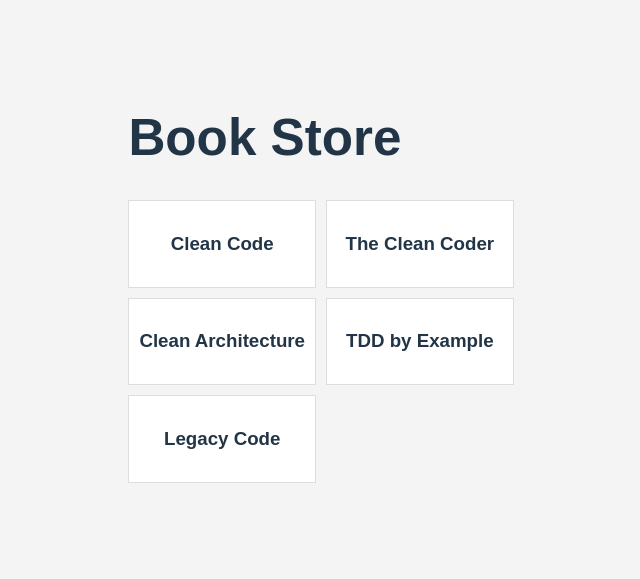
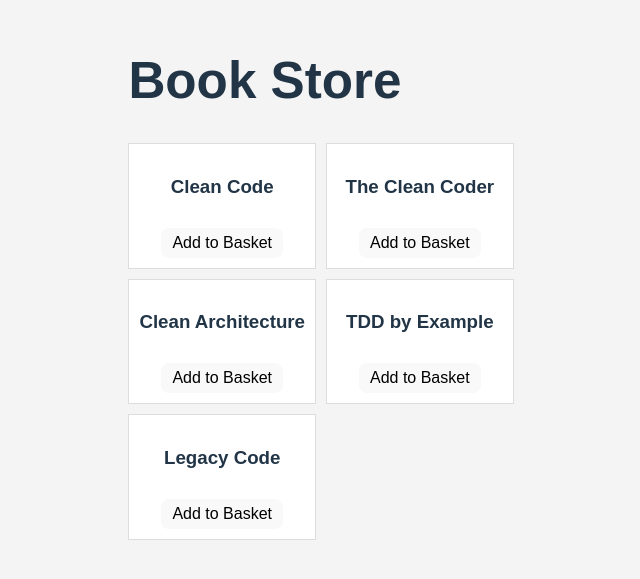
Before and after one commit to ponseham/book_store_kata, a React (Vite) app: page / in a window 1280 px wide. Shown: the part 121-700 px from the top of the page, without its empty margins (319-959 px from the left). Built offline with nearby package versions, Linux system fonts and the light colour scheme.

Commit message:
Showing the Add book to basket button for all books

```diff
--- a/src/BookList.jsx
+++ b/src/BookList.jsx
@@ -6,6 +6,7 @@ export default function BookList() {
       {books.map((book) => (
         <div className="card" key={book.id}>
           <h3>{book.title}</h3>
+          <button className="btn">Add to Basket</button>
         </div>
       ))}
     </div>
--- a/src/styles.css
+++ b/src/styles.css
@@ -23,3 +23,9 @@ container {
   border: 1px solid #ddd;
   text-align: center;
 }
+
+.btn {
+  margin-top: 8px;
+  padding: 5px 10px;
+  cursor: pointer;
+}
```
Also changed, not shown: 1 other file (tests, documents, lock files or other folders).
